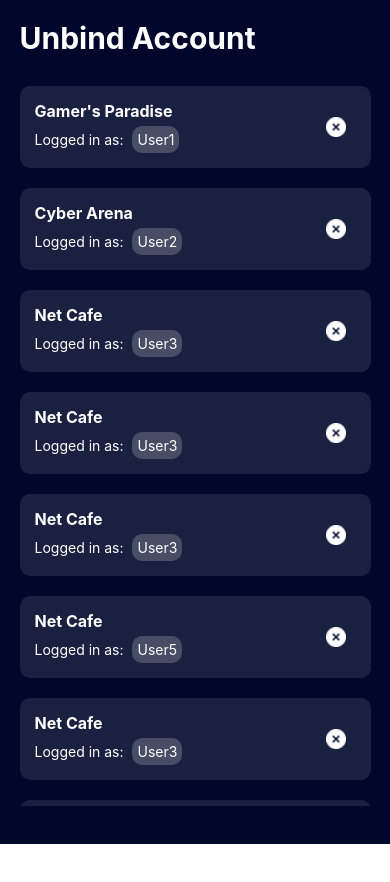
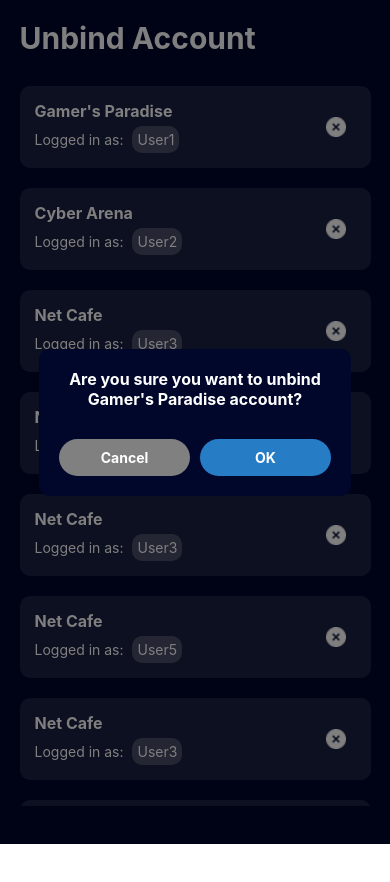
Before and after one commit to rafifza/Frontend-Icafe-Connect, a React Native app: screen / in a window 390 px wide. Both pictures are taken after a click on the element 335 px from the left and 127 px from the top of the page. Shown: the top 882 px of the page. Built offline with nearby package versions, Linux system fonts and the light colour scheme.

Commit message:
Add pop up for unbind account

```diff
--- a/src/screens/unbindaccount/UnbindAccount.js
+++ b/src/screens/unbindaccount/UnbindAccount.js
@@ -5,6 +5,7 @@ import {
   View,
   FlatList,
   Image,
+  Modal,
 } from 'react-native';
 import React, {Component} from 'react';
 import xIcon from '../../../assets/images/X.png';
@@ -53,10 +54,22 @@ const dummyData = [
   // Add more dummy data as needed
 ];
 
-export class UnbindAccount extends Component {
-  deleteItem = id => {
-    // Implement the delete functionality here
+class UnbindAccount extends Component {
+  state = {
+    modalVisible: false,
+    selectedItem: null,
+  };
+
+  toggleModal = item => {
+    this.setState({modalVisible: !this.state.modalVisible, selectedItem: item});
+  };
+
+  confirmDeleteItem = () => {
+    const {selectedItem} = this.state;
+    // Implement the actual delete functionality here
     // For example, you could update the state to remove the item
+    console.log(`Deleted item with id ${selectedItem.id}`);
+    this.toggleModal(null);
   };
 
   renderItem = ({item}) => (
@@ -72,13 +85,14 @@ export class UnbindAccount extends Component {
       </View>
       <TouchableOpacity
         style={style.deleteButton}
-        onPress={() => this.deleteItem(item.id)}>
+        onPress={() => this.toggleModal(item)}>
         <Image source={xIcon} style={style.deleteButtonImage} />
       </TouchableOpacity>
     </View>
   );
 
   render() {
+    const {modalVisible, selectedItem} = this.state;
     return (
       <View style={style.container}>
         <View style={style.containerContent}>
@@ -91,9 +105,37 @@ export class UnbindAccount extends Component {
               renderItem={this.renderItem}
               keyExtractor={item => item.id.toString()}
               contentContainerStyle={style.listContainer}
+              showsVerticalScrollIndicator={false}
             />
           </View>
         </View>
+        {selectedItem && (
+          <Modal
+            transparent={true}
+            visible={modalVisible}
+            onRequestClose={() => this.toggleModal(null)}>
+            <View style={style.modalBackground}>
+              <View style={style.modalContainer}>
+                <Text style={style.modalMessage}>
+                  Are you sure you want to unbind {selectedItem.icafeName}{' '}
+                  account?
+                </Text>
+                <View style={style.modalButtons}>
+                  <TouchableOpacity
+                    style={[style.modalButton, style.cancelButton]}
+                    onPress={() => this.toggleModal(null)}>
+                    <Text style={style.buttonText}>Cancel</Text>
+                  </TouchableOpacity>
+                  <TouchableOpacity
+                    style={[style.modalButton, style.confirmButton]}
+                    onPress={this.confirmDeleteItem}>
+                    <Text style={style.buttonText}>OK</Text>
+                  </TouchableOpacity>
+                </View>
+              </View>
+            </View>
+          </Modal>
+        )}
       </View>
     );
   }
@@ -167,6 +209,51 @@ const style = StyleSheet.create({
     height: 20,
     tintColor: 'white',
   },
+  modalBackground: {
+    flex: 1,
+    backgroundColor: 'rgba(0, 0, 0, 0.5)',
+    justifyContent: 'center',
+    alignItems: 'center',
+  },
+  modalContainer: {
+    width: '80%',
+    backgroundColor: '#00072B',
+    padding: 20,
+    borderRadius: 10,
+    alignItems: 'center',
+  },
+  modalMessage: {
+    fontSize: 16,
+    color: 'white',
+    textAlign: 'center',
+    fontWeight: '700',
+    marginBottom: 20,
+  },
+  modalButtons: {
+    flexDirection: 'row',
+    justifyContent: 'space-between',
+    width: '100%',
+    marginTop: 10,
+  },
+  modalButton: {
+    flex: 1,
+    alignItems: 'center',
+    padding: 10,
+    borderRadius: 5,
+  },
+  cancelButton: {
+    backgroundColor: 'grey',
+    marginRight: 10,
+    borderRadius: 20,
+  },
+  confirmButton: {
+    backgroundColor: '#277CC6',
+    borderRadius: 20,
+  },
+  buttonText: {
+    color: 'white',
+    fontWeight: 'bold',
+  },
 });
 
 export default UnbindAccount;
```
